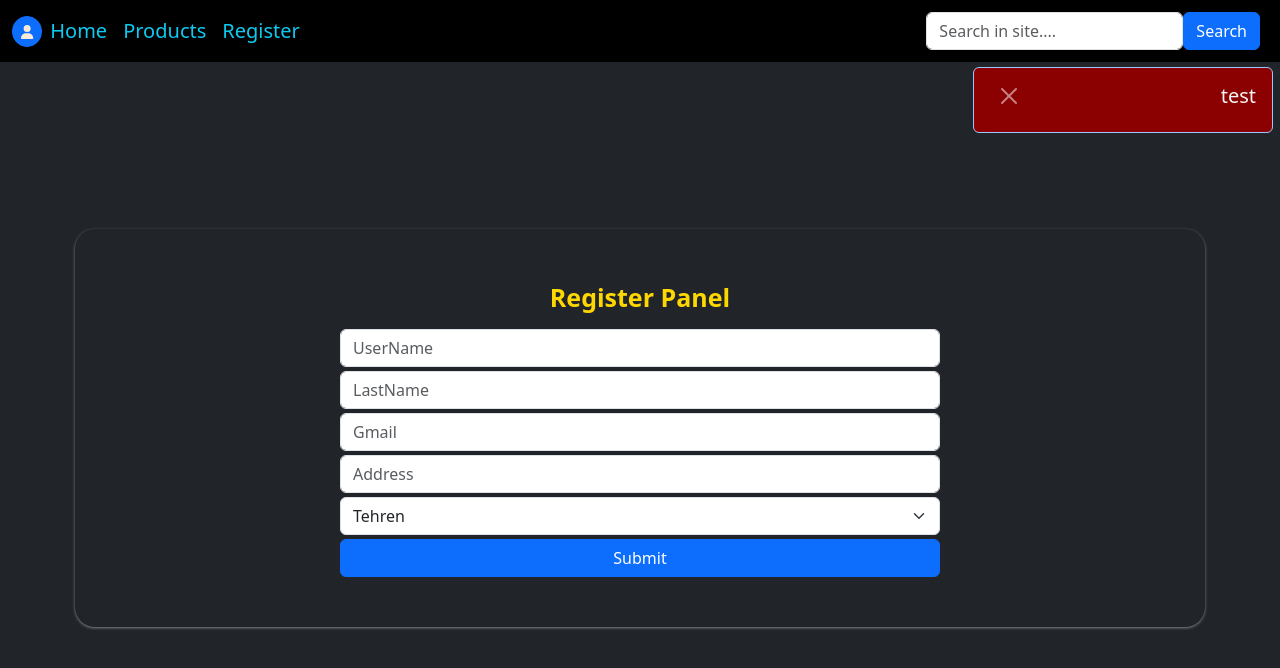
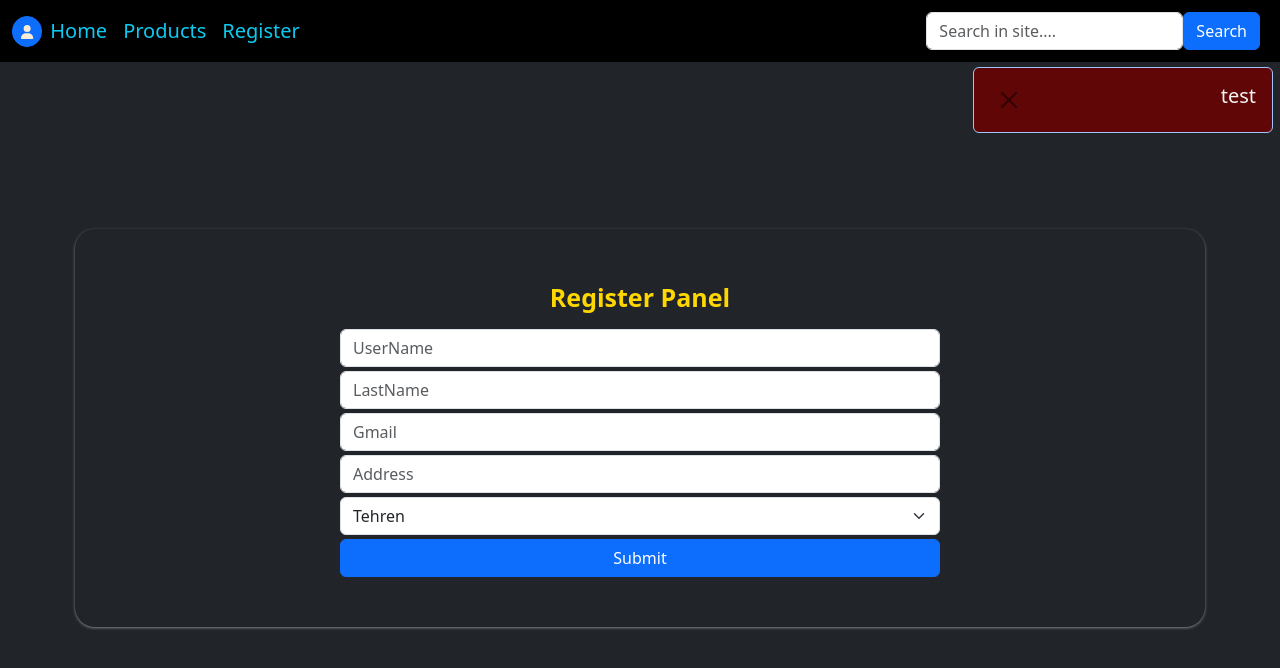
Before and after one commit to Dev-MostafaAzari/SimpleReact-App, a React (Create React App) app: page /register in a window 1280 px wide. Shown: the top 668 px of the page. Built offline with nearby package versions, Linux system fonts and the light colour scheme.

Commit message:
RegisterAlertStyleP2

```diff
--- a/src/style/Register.css
+++ b/src/style/Register.css
@@ -39,6 +39,7 @@
     max-width: 600px;
     margin: auto;
     margin-top: 4px;
+    cursor: pointer;
 }
 
 #AlertDiv
@@ -49,7 +50,7 @@
 #AlertDiv .alert
 {
     max-width: 300px;
-    background-color: darkred;
+    background-color: rgb(97, 6, 6);
     display: flex;
     margin-right: 7px;
     margin-top: 4px;
@@ -58,6 +59,9 @@
 #AlertDiv .btn-close
 {
     margin-right: 200px;
+    filter: invert(0);
+    background-color: rgb(97, 6, 6);
+    margin-top: 4px;
 
 }
 
```
